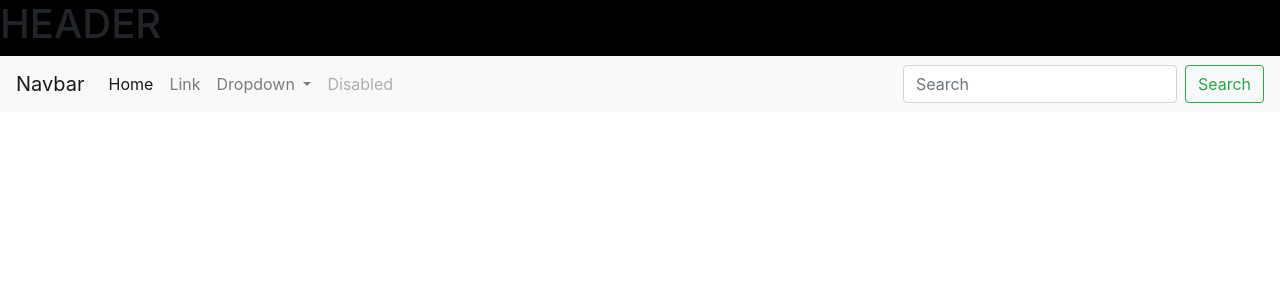
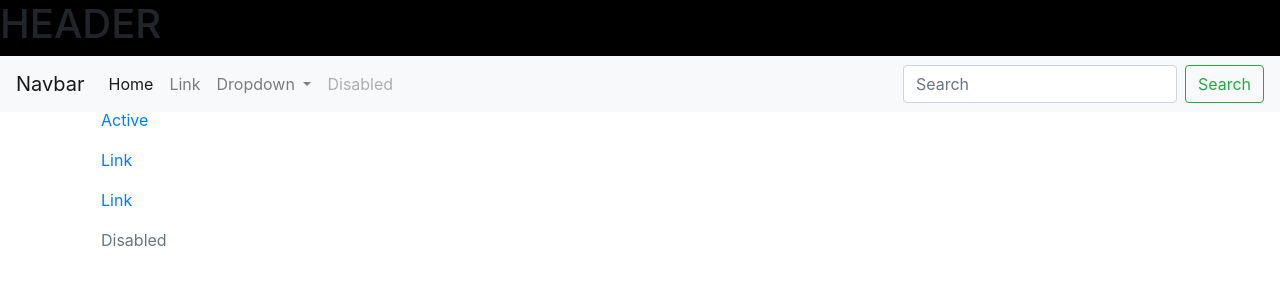
Before and after one commit to lfedesoria/practices, a website: page bootstrap-practices-01/index.html in a window 1280 px wide. Drawn offline with nearby package versions, Linux system fonts and the light colour scheme.

Commit message:
side bar added

```diff
--- a/bootstrap-practices-01/index.html
+++ b/bootstrap-practices-01/index.html
@@ -50,6 +50,29 @@
         </div>
     </header>
 
+    <section class="container-flex">
+        <div class="sidebar container">
+            <ul class="nav flex-column">
+                <li class="nav-item">
+                  <a class="nav-link active" href="#">Active</a>
+                </li>
+                <li class="nav-item">
+                  <a class="nav-link" href="#">Link</a>
+                </li>
+                <li class="nav-item">
+                  <a class="nav-link" href="#">Link</a>
+                </li>
+                <li class="nav-item">
+                  <a class="nav-link disabled" href="#" tabindex="-1" aria-disabled="true">Disabled</a>
+                </li>
+              </ul>
+        </div>
+
+        <div class="cards container">
+
+        </div>
+
+    </section>
 
     <script src="./node_modules/jquery/dist/jquery.slim.min.js"></script>
     <script src="./node_modules/popper.js/dist/popper.min.js"></script>
```
